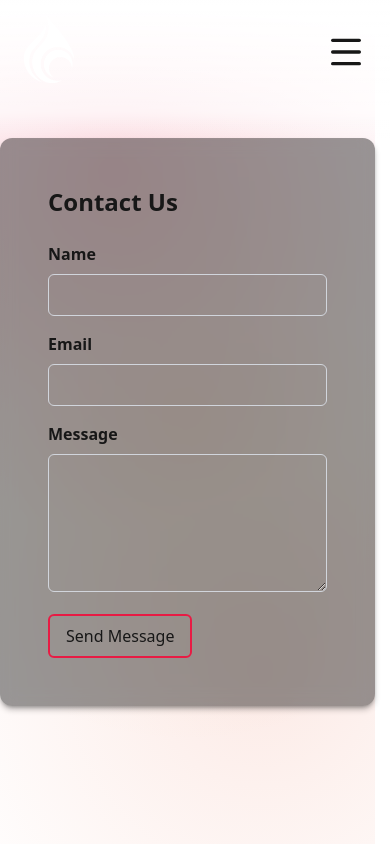
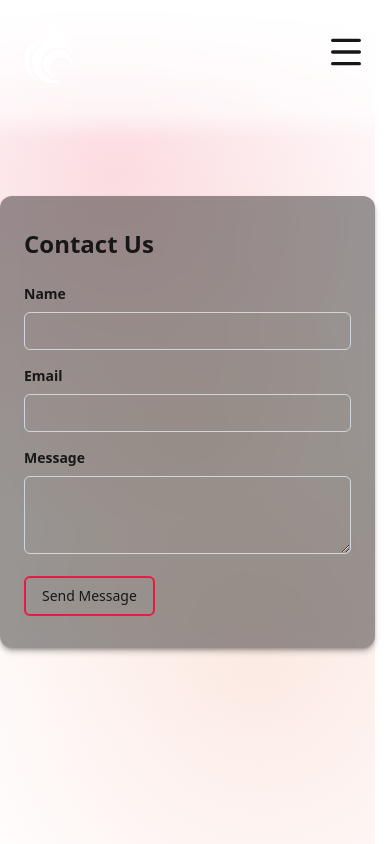
Before and after one commit to Torchfire-Studios/Project-Campsite, a Next.js app: page /contact in a window 390 px wide. Built offline with nearby package versions, Linux system fonts and the light colour scheme; a web font is replaced by a local one.

Commit message:
Mobile-view contact page adjustments made

```diff
--- a/components/contact/contact-form.tsx
+++ b/components/contact/contact-form.tsx
@@ -11,7 +11,7 @@ const ContactForm = () => {
 
 	return (
 		<form
-			className="sm:w-xl w-full mx-auto p-8 bg-black/40 backdrop-blur-sm rounded-xl px-12 py-12 shadow-md shadow-black/30"
+			className="sm:w-xl w-full mx-auto bg-black/40 backdrop-blur-sm rounded-xl px-6 py-8 sm:px-12 sm:py-12 shadow-md shadow-black/30"
 			onSubmit={handleSubmit}
 		>
 			<h2 className="sm:text-4xl text-2xl font-bold mb-6 text-foreground">
@@ -20,7 +20,7 @@ const ContactForm = () => {
 			<div className="mb-4">
 				<label
 					htmlFor="name"
-					className="block text-foreground font-semibold mb-2"
+					className="block text-foreground font-semibold mb-2 text-sm sm:text-base"
 				>
 					Name
 				</label>
@@ -28,14 +28,14 @@ const ContactForm = () => {
 					type="text"
 					id="name"
 					name="name"
-					className="w-full px-3 py-2 border border-gray-300 rounded-md focus:outline-none focus:ring-2 focus:ring-primary text-foreground transition-all duration-300"
+					className="w-full px-3 py-2 border border-gray-300 rounded-md focus:outline-none focus:ring-2 focus:ring-primary text-foreground transition-all duration-300 text-sm sm:text-base"
 					required
 				/>
 			</div>
 			<div className="mb-4">
 				<label
 					htmlFor="email"
-					className="block text-foreground font-semibold mb-2"
+					className="block text-foreground font-semibold mb-2 text-sm sm:text-base"
 				>
 					Email
 				</label>
@@ -43,28 +43,28 @@ const ContactForm = () => {
 					type="email"
 					id="email"
 					name="email"
-					className="w-full px-3 py-2 border border-gray-300 rounded-md focus:outline-none focus:ring-2 focus:ring-primary text-foreground transition-all duration-300"
+					className="w-full px-3 py-2 border border-gray-300 rounded-md focus:outline-none focus:ring-2 focus:ring-primary text-foreground transition-all duration-300 text-sm sm:text-base"
 					required
 				/>
 			</div>
 			<div className="mb-4">
 				<label
 					htmlFor="message"
-					className="block text-foreground font-semibold mb-2"
+					className="block text-foreground font-semibold mb-2 text-sm sm:text-base"
 				>
 					Message
 				</label>
 				<textarea
 					id="message"
 					name="message"
-					rows={5}
-					className="w-full px-3 py-2 border border-gray-300 rounded-md focus:outline-none focus:ring-2 focus:ring-primary text-foreground transition-all duration-300"
+					rows={3}
+					className="w-full px-3 py-2 border border-gray-300 rounded-md focus:outline-none focus:ring-2 focus:ring-primary text-foreground transition-all duration-300 text-sm sm:text-base sm:rows-5"
 					required
 				></textarea>
 			</div>
 			<button
 				type="submit"
-				className="border-2 border-primary hover:bg-primary text-foreground px-4 py-2 rounded-md hover:bg-primary-dark transition-colors duration-300 hover:cursor-pointer"
+				className="border-2 border-primary hover:bg-primary text-foreground px-4 py-2 rounded-md hover:bg-primary-dark transition-colors duration-300 hover:cursor-pointer text-sm sm:text-base"
 			>
 				Send Message
 			</button>
```
